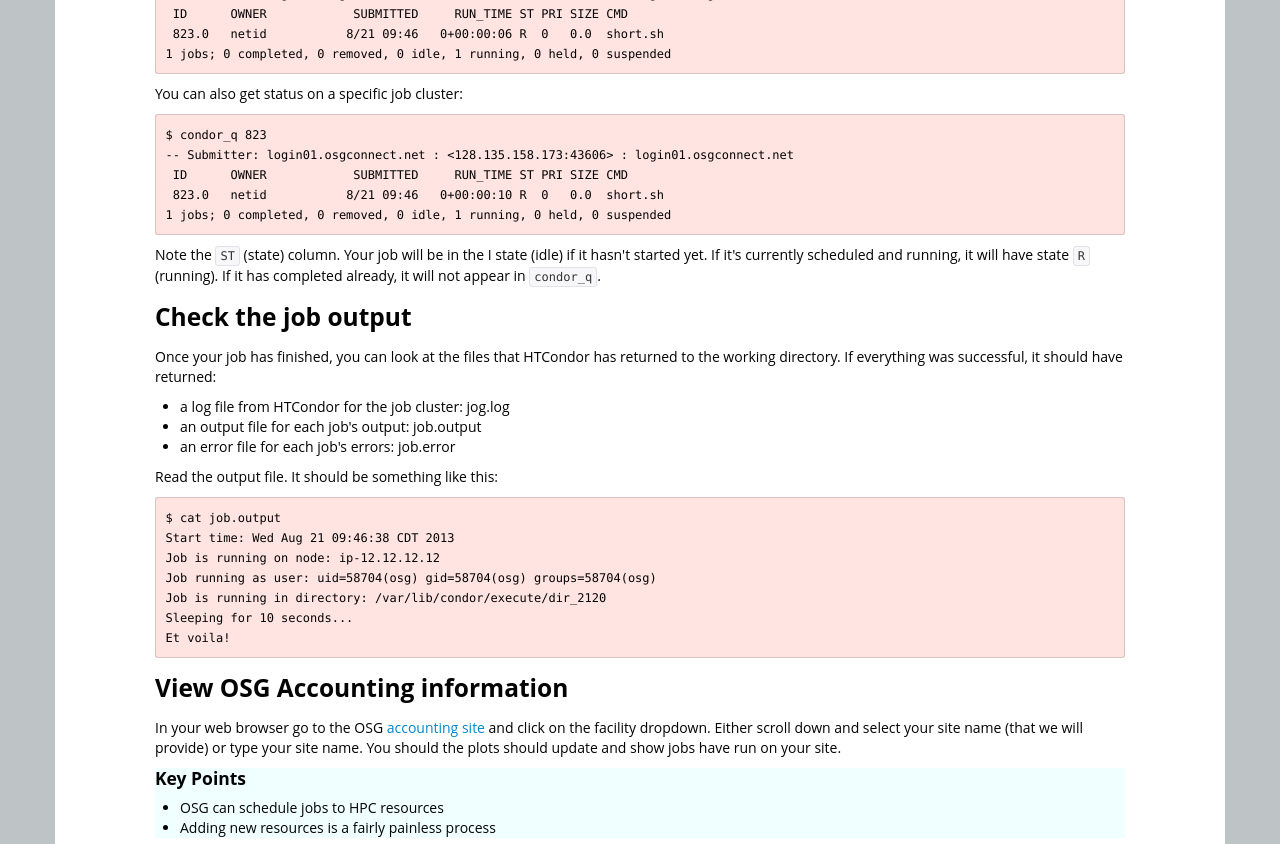
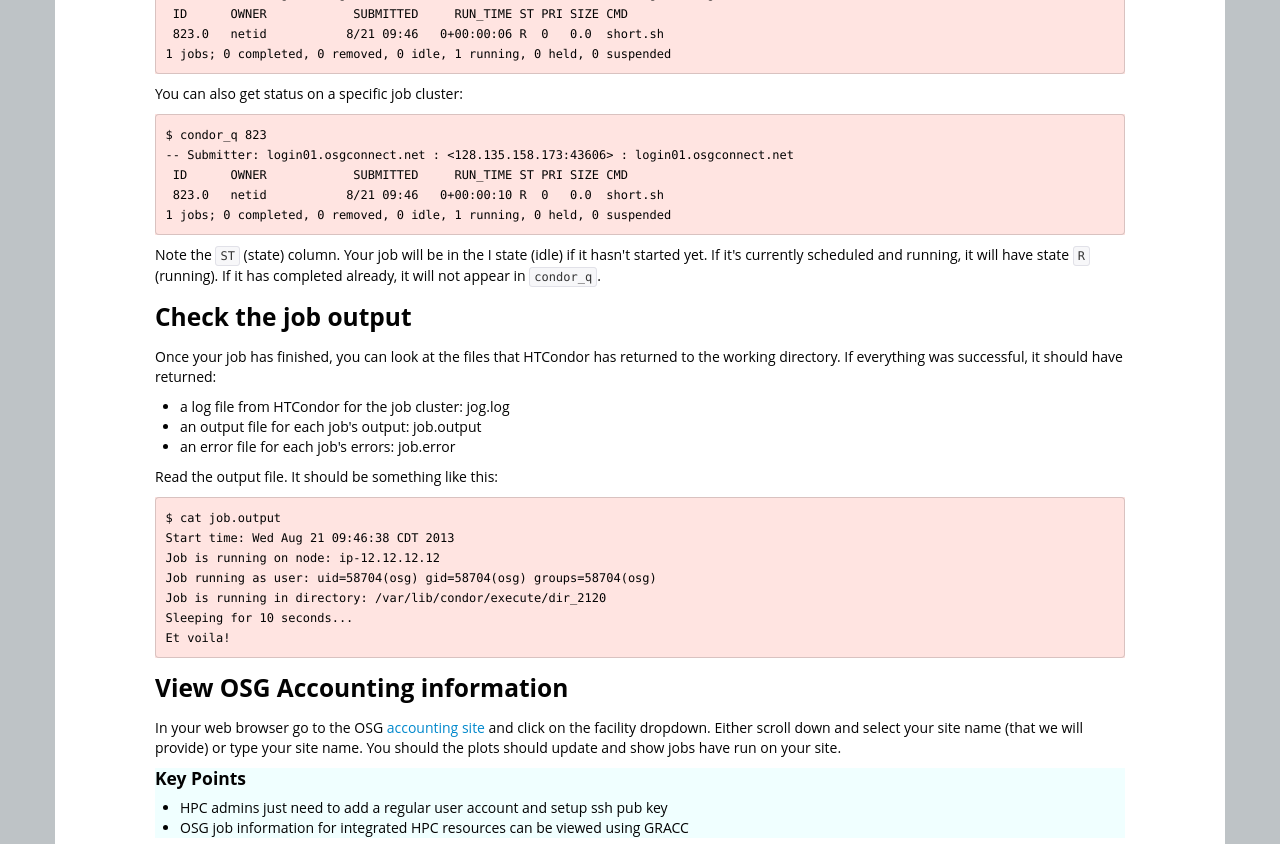
Before and after one commit to SWC-OSG-Workshop/OSG-HostedCE-RMACC17, a Jekyll site: the page built from handson.md, in a window 1280 px wide and 900 px high, scrolled down 2159 px, cut to the strip 0-844 px from the top of the window. Built offline with Jekyll 4.4.1, drawn with Linux system fonts in a browser that asks for light colours; nearby versions of some CDN libraries; library files that are not in the unit come from our copies.

```diff
--- a/handson.md
+++ b/handson.md
@@ -162,8 +162,8 @@ should update and show jobs have run on your site.
 <div class="keypoints" markdown="1">
 
 #### Key Points
-* OSG can schedule jobs to HPC resources
-* Adding new resources is a fairly painless process
+* HPC admins just need to add a regular user account and setup ssh pub key
+* OSG job information for integrated HPC resources can be viewed using GRACC
 
 
 </div>
```
Also changed, not shown: demo.md (added, +21 -0 lines).
